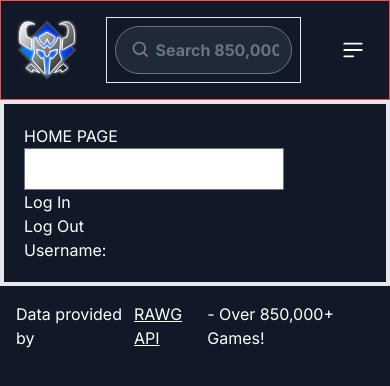
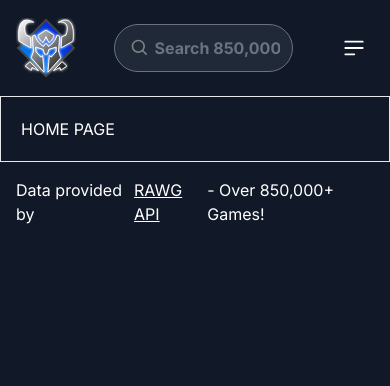
Before and after one commit to CodeExpert8081/react-game-site, a Next.js app: page / in a window 390 px wide. Shown: the top 386 px of the page. Built offline with nearby package versions, Linux system fonts and the light colour scheme.

Commit message:
Moved Menu Toggle Icon & functionality to HamburgerMenu component

```diff
--- a/app/layout.tsx
+++ b/app/layout.tsx
@@ -18,13 +18,12 @@ export default function RootLayout({ children }: { children: React.ReactNode })
         <link rel="icon" type="image/svg" href="../app/SiteLogo.svg" sizes="32x32" />
       </head>
       <body className={`${inter.className} bg-gray-900`}>
-        {/* <ReduxProvider>{children}</ReduxProvider> */}
         {/* Wrapping children & layout components to have access to our REDUX STORE */}
         <ReduxProvider>
           <Navbar />
           <div className="flex">
             <Sidebar />
-            <main className="container p-5 border-4 w-full">{children}</main>
+            <main className="container p-5 border w-full">{children}</main>
           </div>
           <Footer />
         </ReduxProvider>
--- a/app/page.tsx
+++ b/app/page.tsx
@@ -29,10 +29,10 @@ export default async function Home() {
         <div>HOME PAGE</div>
         {/* RENDER GAMES HERE FOR HOME PAGE */}
         {/* TESTING PURPOSES */}
-        <LogIn />
+        {/* <LogIn />
 
         <h1>Username: {username}</h1>
-        {isModerator && <h1>This user is a moderator</h1>}
+        {isModerator && <h1>This user is a moderator</h1>} */}
       </div>
     </main>
   );
--- /dev/null
+++ b/components/ui/HamburgerMenu.tsx
@@ -0,0 +1,42 @@
+import { useAppSelector } from "@/redux/store";
+import { useDispatch } from "react-redux";
+import { toggleSidebar } from "@/redux/features/sidebar-slice";
+
+const HamburgerMenu = () => {
+  const dispatch = useDispatch();
+
+  const isSidebarOpen: boolean = useAppSelector(({ sidebarSlice }) => sidebarSlice.value.isSidebarOpen);
+
+  const handleToggleSidebar = () => {
+    console.log("NAVBAR - MENU BUTTON clicked. Value of isSidebarOpen: ", isSidebarOpen);
+    dispatch(toggleSidebar());
+  };
+  {
+    /* Hidden until viewport is under 768px due to 'md:hidden' */
+  }
+  return (
+    <button
+      // data-drawer-target="sidebar-multi-level-sidebar"
+      // data-drawer-toggle="sidebar-multi-level-sidebar"
+      // aria-controls="sidebar-multi-level-sidebar"
+      type="button"
+      className="inline-flex items-center p-2 mt-2- ml-3- ml-1 text-sm text-white rounded-lg md:hidden hover:bg-gray-100 focus:outline-none focus:ring-2 focus:ring-gray-200 dark:text-gray-400 dark:hover:bg-gray-700 dark:focus:ring-gray-600"
+      onClick={handleToggleSidebar}
+    >
+      <span className="sr-only">Open sidebar</span>
+      {isSidebarOpen ? (
+        <div className="flex items-center justify-center w-6 h-6 text-2xl">X</div>
+      ) : (
+        <svg className="w-6 h-6" aria-hidden="true" fill="currentColor" viewBox="0 0 20 20" xmlns="http://www.w3.org/2000/svg">
+          <path
+            clipRule="evenodd"
+            fillRule="evenodd"
+            d="M2 4.75A.75.75 0 012.75 4h14.5a.75.75 0 010 1.5H2.75A.75.75 0 012 4.75zm0 10.5a.75.75 0 01.75-.75h7.5a.75.75 0 010 1.5h-7.5a.75.75 0 01-.75-.75zM2 10a.75.75 0 01.75-.75h14.5a.75.75 0 010 1.5H2.75A.75.75 0 012 10z"
+          ></path>
+        </svg>
+      )}
+    </button>
+  );
+};
+
+export default HamburgerMenu;
--- a/components/ui/Navbar.tsx
+++ b/components/ui/Navbar.tsx
@@ -1,52 +1,14 @@
 "use client";
-import Link from "next/link";
-import { BrandLogo, Searchbar } from "@/components/ui";
-import { useAppSelector } from "@/redux/store";
-import { useDispatch } from "react-redux";
-import { toggleSidebar } from "@/redux/features/sidebar-slice";
+import { BrandLogo, HamburgerMenu, Searchbar } from "@/components/ui";
 
 //BUILT CUSTOM GAME ICON - https://game-icons.net/1x1/caro-asercion/warlord-helmet.html
 const Navbar = () => {
-  const dispatch = useDispatch();
-
-  const isSidebarOpen: boolean = useAppSelector(({ sidebarSlice }) => sidebarSlice.value.isSidebarOpen);
-
-  const handleToggleSidebar = () => {
-    console.log("NAVBAR - MENU BUTTON clicked. Value of isSidebarOpen: ", isSidebarOpen);
-    dispatch(toggleSidebar());
-  };
-
   return (
     <header>
-      {/* GAME ICON */}
-      <nav className="flex flex-row w-full items-center bg-gray-900 p-4 shadow text-white font-bold border border-red-500">
+      <nav className="flex flex-row w-full items-center bg-gray-900 p-4 shadow text-white font-bold">
         <BrandLogo />
-
-        {/* SEARCH BAR - SEARCHES FOR GAMES WITH THOSE INCLUDED LETTERS - NOT EXACT GAME */}
         <Searchbar />
-
-        {/* Hidden until viewport is under 768px due to 'md:hidden' */}
-        <button
-          // data-drawer-target="sidebar-multi-level-sidebar"
-          // data-drawer-toggle="sidebar-multi-level-sidebar"
-          // aria-controls="sidebar-multi-level-sidebar"
-          type="button"
-          className="inline-flex items-center p-2 mt-2- ml-3- ml-1 text-sm text-white rounded-lg md:hidden hover:bg-gray-100 focus:outline-none focus:ring-2 focus:ring-gray-200 dark:text-gray-400 dark:hover:bg-gray-700 dark:focus:ring-gray-600"
-          onClick={handleToggleSidebar}
-        >
-          <span className="sr-only">Open sidebar</span>
-          {isSidebarOpen ? (
-            <div className="flex items-center justify-center w-6 h-6 text-2xl">X</div>
-          ) : (
-            <svg className="w-6 h-6" aria-hidden="true" fill="currentColor" viewBox="0 0 20 20" xmlns="http://www.w3.org/2000/svg">
-              <path
-                clipRule="evenodd"
-                fillRule="evenodd"
-                d="M2 4.75A.75.75 0 012.75 4h14.5a.75.75 0 010 1.5H2.75A.75.75 0 012 4.75zm0 10.5a.75.75 0 01.75-.75h7.5a.75.75 0 010 1.5h-7.5a.75.75 0 01-.75-.75zM2 10a.75.75 0 01.75-.75h14.5a.75.75 0 010 1.5H2.75A.75.75 0 012 10z"
-              ></path>
-            </svg>
-          )}
-        </button>
+        <HamburgerMenu />
       </nav>
     </header>
   );
--- a/components/ui/Searchbar.tsx
+++ b/components/ui/Searchbar.tsx
@@ -3,7 +3,6 @@ import { useState } from "react";
 import { BiSearch } from "react-icons/bi";
 import { useRouter } from "next/navigation";
 /*
-TODO - add user interactivity such as form, search type options, etc.
 TODO - BUILD FORM TO COLLECT USER INPUT AND PASS IT TO THE RAWG API UPON SUBMIT
 REQUIREMENTS: FORM must specify the following:
   - Search Type (Game, Genre, Platform, etc.)
@@ -34,7 +33,7 @@ const Searchbar = () => {
   };
 
   return (
-    <div className="max-w-[1000px]- max-w-[50vw] mx-auto w-full border">
+    <div className="max-w-[50vw] w-full mx-auto ">
       <form onSubmit={handleSearch} className="max-w-1/2 flex flex-[50%] p-2 gap-2 w-full- min-w-[150px] justify-center">
         <label htmlFor="search" className="relative w-full flex flex-row transition-colors duration-500 ease-in-out group">
           <input
--- a/components/ui/index.ts
+++ b/components/ui/index.ts
@@ -9,5 +9,18 @@ import GameLink from "./GameLink";
 import SidebarLink from "./SidebarLink";
 import SidebarDropdown from "./SidebarDropdown";
 import BrandLogo from "./BrandLogo";
+import HamburgerMenu from "./HamburgerMenu";
 // Export all components as a single object for cleaner imports in other files
-export { Navbar, Sidebar, Footer, NavigationButton, Ratings, Searchbar, GameLink, SidebarLink, SidebarDropdown, BrandLogo };
+export {
+  Navbar,
+  Sidebar,
+  Footer,
+  NavigationButton,
+  Ratings,
+  Searchbar,
+  GameLink,
+  SidebarLink,
+  SidebarDropdown,
+  BrandLogo,
+  HamburgerMenu,
+};
```
